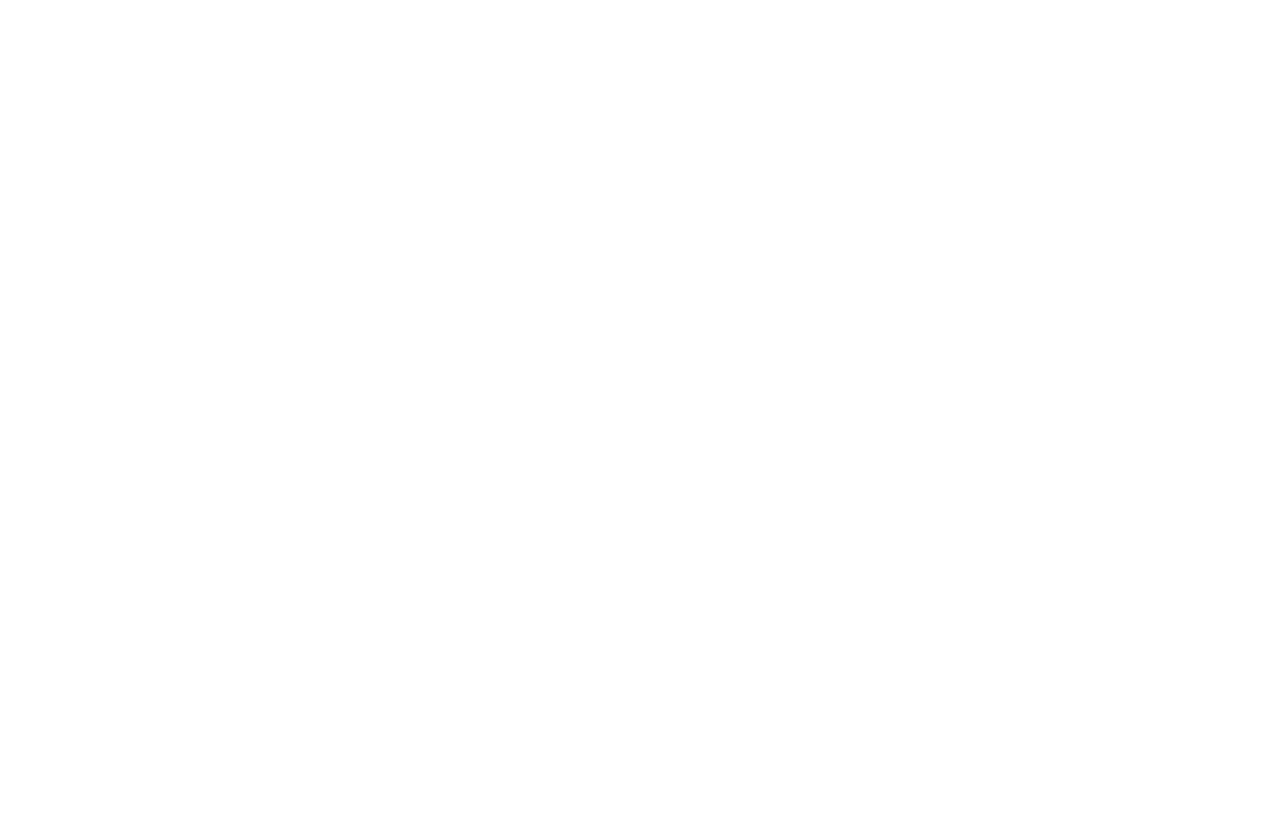
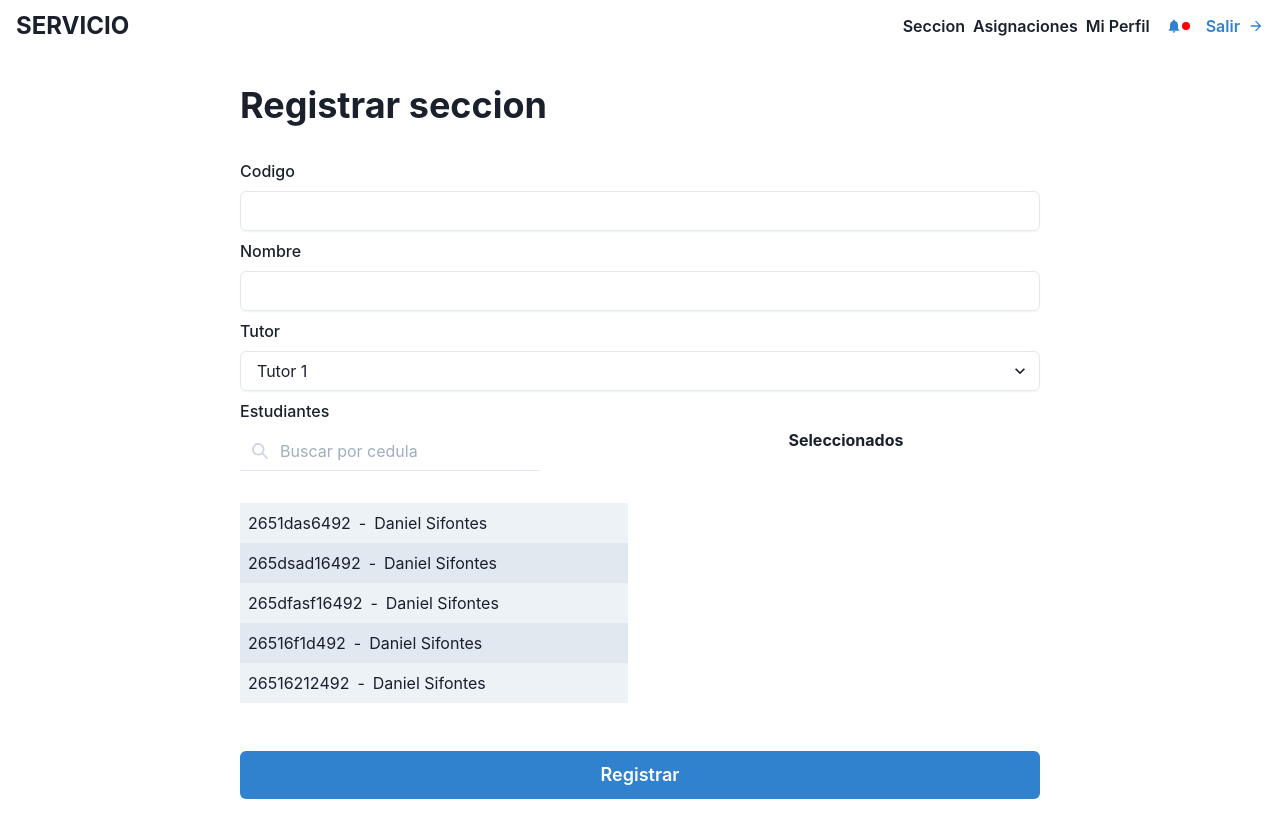
Before and after one commit to DanielSftns/sistema_servicio, a React (Create React App) app: page /facilitador in a window 1280 px wide. Before the commit this address had no page. Shown: the top 838 px of the page. Before the commit the page ends 800 px from the top, so only its background shows below. Built offline with nearby package versions, Linux system fonts and the light colour scheme.

Commit message:
avances vista facilitador y crear seccion

```diff
--- a/src/App.js
+++ b/src/App.js
@@ -14,6 +14,8 @@
 import EstudiantePerfil from './components/estudiante/EstudiantePerfil';
 import EstudianteSeccion from './components/estudiante/EstudianteSeccion';
 import { AuthProvider } from './contexts/AuthContext'
+import FacilitadorScreen from './components/facilitador/FacilitadorScreen';
+import FacilitadorSeccion from './components/facilitador/FacilitadorSeccion';
 
 function App() {
   return (
@@ -31,6 +33,10 @@
                 <Route index element={<EstudianteSeccion />} />
               </Route>
 
+              <Route path='/facilitador' element={<FacilitadorScreen />}>
+                <Route index element={<FacilitadorSeccion />} />
+              </Route>
+
           </Routes>
         </Container>
       </BrowserRouter>
--- /dev/null
+++ b/src/components/facilitador/FacilitadorHeader.jsx
@@ -0,0 +1,52 @@
+import React from 'react';
+import { Link as ReachLink, useNavigate } from 'react-router-dom';
+import {
+  Flex,
+  Box,
+  Button,
+  Link,
+  useToast,
+} from '@chakra-ui/react'
+import { ArrowForwardIcon, BellIcon } from '@chakra-ui/icons'
+import { logout } from '../../services/auth.service';
+
+const FacilitadorHeader = () => {
+  const navigate = useNavigate()
+  const toast = useToast()
+
+  const handleLogout = ()=> {
+    logout()
+    toast({
+      title: 'Sesión cerrada',
+      status: 'success',
+      position: 'top-right',
+      duration: 5000,
+      isClosable: true,
+    })
+    navigate('/login')
+  }
+
+  return (
+    <Flex
+      py={2}
+      justifyContent='space-between'
+      alignItems='center'
+      w='100%'
+      fontWeight='600'
+    >
+      <Link fontWeight="700" fontSize="2xl" as={ReachLink} to="/">SERVICIO</Link>
+      <Flex gap={2}>
+        <Link as={ReachLink} to="/facilitador">Seccion</Link>
+        <Link as={ReachLink} to="asignaciones">Asignaciones</Link>
+        <Link as={ReachLink} to="perfil">Mi Perfil</Link>
+        <Button title='notificaciones' variant='link'>
+          <BellIcon />
+          <Box w={2} h={2} rounded='full' bg='red'></Box>
+        </Button>
+        <Button onClick={handleLogout} variant='link' rightIcon={<ArrowForwardIcon />}>Salir</Button>
+      </Flex>
+    </Flex>
+  );
+}
+
+export default FacilitadorHeader;
--- /dev/null
+++ b/src/components/facilitador/FacilitadorScreen.jsx
@@ -0,0 +1,18 @@
+import React from 'react';
+import FacilitadorHeader from './FacilitadorHeader';
+import {
+  Outlet
+} from "react-router-dom";
+
+const FacilitadorScreen = () => {
+  return (
+    <>
+      <FacilitadorHeader />
+      <div style={{'paddingTop': '2rem'}}>
+        <Outlet />
+      </div>
+    </>
+  );
+}
+
+export default FacilitadorScreen;
--- /dev/null
+++ b/src/components/facilitador/FacilitadorSeccion.jsx
@@ -0,0 +1,197 @@
+import React, { useState } from 'react';
+import { Formik, Form  } from 'formik';
+import Field from '../shared/CustomFieldFormik'
+import FormControl from '../shared/FormControl'
+
+import {
+  Heading,
+  FormLabel,
+  Box,
+  Button,
+  Input,
+  InputGroup,
+  InputLeftElement,
+  Stack,
+} from '@chakra-ui/react'
+
+import { SearchIcon } from '@chakra-ui/icons'
+
+const FacilitadorSeccion = () => {
+  const [loading, setLoading] = useState()
+  const [seleccionados, setseleccionados] = useState([])
+  const [search, setSearch] = useState('')
+  const [estudiantes, setEstudiantes] = useState(
+  [
+    {
+      cedula: '2651das6492',
+      nombre: 'Daniel Sifontes'
+    },
+    {
+      cedula: '265dsad16492',
+      nombre: 'Daniel Sifontes'
+    },
+    {
+      cedula: '265dfasf16492',
+      nombre: 'Daniel Sifontes'
+    },
+    {
+      cedula: '26516f1d492',
+      nombre: 'Daniel Sifontes'
+    },
+    {
+      cedula: '26516212492',
+      nombre: 'Daniel Sifontes'
+    },
+    {
+      cedula: '31313e',
+      nombre: 'Daniel Sifontes'
+    },
+    {
+      cedula: '265144246492',
+      nombre: 'Daniel Sifontes'
+    },
+    {
+      cedula: '26516545492',
+      nombre: 'Daniel Sifontes'
+    },
+    {
+      cedula: '663223',
+      nombre: 'Daniel Sifontes'
+    },
+    {
+      cedula: '13sdaads',
+      nombre: 'Daniel Sifontes'
+    },
+    {
+      cedula: '2651dasd116492',
+      nombre: 'Daniel Sifontes'
+    },
+    {
+      cedula: '2651faf6492',
+      nombre: 'Daniel Sifontes'
+    },
+    {
+      cedula: '2651dasf116492',
+      nombre: 'Daniel Sifontes'
+    },
+    {
+      cedula: '265fasfx1316492',
+      nombre: 'Daniel Sifontes'
+    }
+  ]
+  )
+
+  const handleSelect = (cedula) => {
+    const [ estudiante ] = estudiantes.filter(student => student.cedula === cedula)
+    const newSeleccionados = seleccionados.map(selected => selected)
+
+    if(seleccionados.some(student => student.cedula === cedula)){
+      const id = newSeleccionados.findIndex((student) => student.cedula === cedula)
+      newSeleccionados.splice(id,  1);
+    } else{
+      newSeleccionados.push(estudiante)
+    }
+
+    setseleccionados(newSeleccionados)
+  }
+  return (
+    <>
+      <Box maxW={800} m='auto'>
+        <Heading mb={8}>Registrar seccion</Heading>
+        <Formik
+          initialValues={{
+            codigo: '',
+            nombre: '',
+            tutor: ''
+          }}
+        >
+          <Form>
+            <FormControl>
+              <FormLabel htmlFor=''>Codigo</FormLabel>
+              <Field name='codigo' type='text' />
+            </FormControl>
+            <FormControl>
+              <FormLabel htmlFor=''>Nombre</FormLabel>
+              <Field name='nombre' type='text' />
+            </FormControl>
+            <FormControl>
+              <FormLabel htmlFor='tutor'>Tutor</FormLabel>
+              <Field name='tutor' component='select'>
+                <option value='1'>tutor 1</option>
+                <option value='2'>tutor 2</option>
+                <option value='3'>tutor 3</option>
+              </Field>
+            </FormControl>
+            <FormControl>
+              <FormLabel htmlFor='tutor'>Estudiantes</FormLabel>
+              <Stack direction={['column', 'row']} spacing='24px'>
+                <Box w='100%'>
+                  <InputGroup mb={8} maxW={300}>
+                    <InputLeftElement
+                      pointerEvents='none'
+                      children={<SearchIcon color='gray.300' />}
+                    />
+                    <Input value={search} onChange={({currentTarget})=> setSearch(currentTarget.value)} variant='flushed' type="search" placeholder='Buscar por cedula' />
+                  </InputGroup>
+
+                  <Box h={200} overflow='auto'>
+                    {
+                      estudiantes.map((estudiante, i)=> (
+                        <Stack
+                          cursor='pointer'
+                          bg={ i % 2 === 0? 'gray.100' : 'gray.200'}
+                          padding={2}
+                          _hover={{
+                            bg: seleccionados.some(student => student.cedula === estudiante.cedula) ? 'red.100' : 'blue.100'
+                          }}
+                          display={search.length <= 3 || estudiante.cedula.includes(search)? 'flex' : 'none'}
+                          spacing={2}
+                          direction='row'
+                          onClick={()=> handleSelect(estudiante.cedula)}
+                          key={i}
+                        >
+                          <p>{estudiante.cedula}</p>
+                          <p> - </p>
+                          <p>{estudiante.nombre}</p>
+                        </Stack>
+                      ))
+                    }
+                  </Box>
+                </Box>
+                <Box w='100%'>
+                  <Heading mb={12} textAlign='center' size='sm' >Seleccionados</Heading>
+                  <Box h={200} overflow='auto'>
+                    {
+                      seleccionados.map((estudiante, i)=> (
+                        <Stack
+                          cursor='pointer'
+                          bg={ i % 2 === 0? 'green.100' : 'green.200'}
+                          padding={2}
+                          _hover={{
+                            bg: 'red.100'
+                          }}
+                          spacing={2}
+                          direction='row'
+                          onClick={()=> handleSelect(estudiante.cedula)}
+                          key={i}
+                        >
+                          <p>{estudiante.cedula}</p>
+                          <p> - </p>
+                          <p>{estudiante.nombre}</p>
+                        </Stack>
+                      ))
+                    }
+                  </Box>
+                </Box>
+              </Stack>
+            </FormControl>
+
+            <Button disabled={loading} w='100%' size='lg' type='submit'>Registrar</Button>
+          </Form>
+        </Formik>
+      </Box>
+    </>
+  );
+}
+
+export default FacilitadorSeccion;
```
